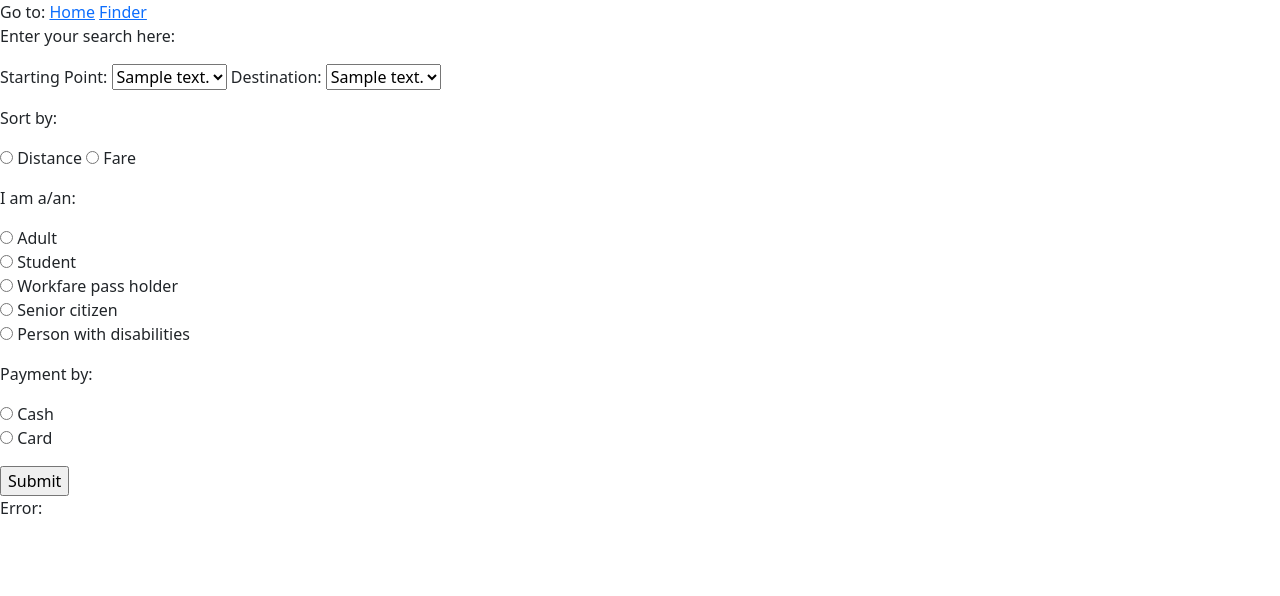
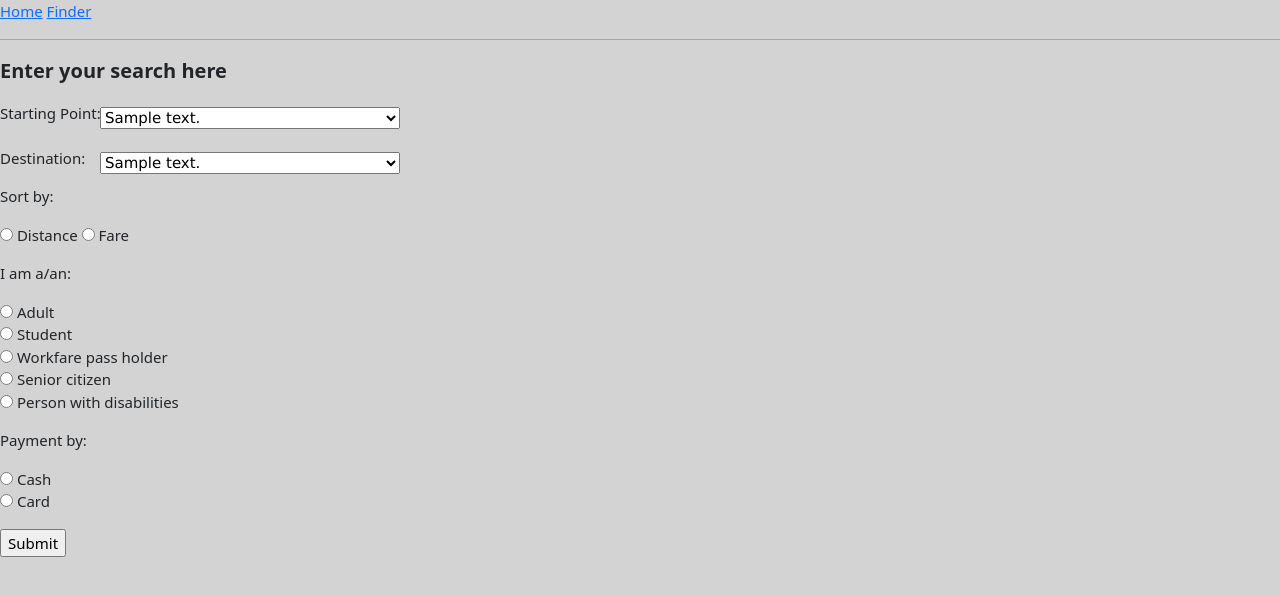
Before and after one commit to Joseph31416/NYJC-JC2-Capstone-project-Bus-search, a Flask app: template templates/input.html in a window 1280 px wide. Shown: the top 596 px of the page. Run offline with Flask 2, Linux system fonts and the light colour scheme; the template is opened without the code that fills it: most values are stand-ins (such as "Sample title", 1, 10 or a date in 2020).

Commit message:
Added CSS

```diff
--- a/main.py
+++ b/main.py
@@ -36,6 +36,8 @@ def routes():
         temp = sql.optimal(entry["mode"], b1_code, b2_code, bus_routes, entry["group"], entry["payment_mode"])
         results = [tuple(x.values()) for x in temp]
         headers = ["Bus No.", "Distance (in km)", "Fare (in cents)"]
+        if entry["group"] in ["student", "senior", "workfare"]:
+            entry["group"] += " concession pass"
         return render_template("routes.html", results=results, headers=headers, entry=entry)
 
 
--- a/templates/base.html
+++ b/templates/base.html
@@ -9,10 +9,11 @@
     {% endif %}
 </head>
 <body>
-    <div>Go to:
+    <div>
         <a href="{{ url_for('root') }}">Home</a>
         <a href="{{ url_for('routes') }}">Finder</a>
     </div>
+    <hr>
     {% block content %}{% endblock %}
 </body>
 </html>
--- a/templates/input.html
+++ b/templates/input.html
@@ -8,23 +8,51 @@
     <meta charset="UTF-8">
     <title>Search</title>
 </head>
+<style>
+     body{
+        background-color: lightgrey;
+    }
+    #intro{
+        font-size: 20px;
+    }
+    body{
+        font-size: 15px;
+    }
+    .drop_list {
+    margin-top: 5px;
+    margin-bottom: 5px;
+    font-size: 15px;
+    font-family: Verdana;
+    line-height: 30px;
+    position:absolute;
+    left: 100px;
+    width: 300px;
+
+}
+
+</style>
 <body>
-<p>Enter your search here:</p>
+<b><p id="intro">Enter your search here</p></b>
 <form method="POST">
     <label for="start">Starting Point:</label>
-    <select id="start" name="start">
+    <select class="drop_list" id="start" name="start">
         {% for desc in descs %}
             <option value="{{ desc }}">{{ desc }}</option>
         {% endfor %}
     </select>
+    <br>
+    <br>
     <label for="end">Destination:</label>
-    <select id="end" name="end">
+    <select class="drop_list" id="end" name="end">
         {% for desc in descs %}
             <option value="{{ desc }}">{{ desc }}</option>
         {% endfor %}
     </select>
     {% if err_msgs[0] != None %}
-    <p>{{ err_msgs[0] }}</p>
+    <p style="color:red;">{{ err_msgs[0] }}</p>
+    {% endif %}
+    {% if err != None %}
+    <p style="color:red;">{{ err }}</p>
     {% endif %}
     <p>Sort by: </p>
     <input type="radio" id="dist" name="mode" value="distance" required>
@@ -32,7 +60,7 @@
     <input type="radio" id="fare" name="mode" value="fare" required>
     <label for="fare">Fare</label> <br>
     {% if err_msgs[1] != None %}
-    <p>{{ err_msgs[1] }}</p>
+    <p style="color:red;">{{ err_msgs[1] }}</p>
     {% endif %}
     <p>I am a/an:</p>
     <input type="radio" id="adult" name="group" value="adult" required>
@@ -46,7 +74,7 @@
     <input type="radio" id="disabled" name="group" value="disabilities" required>
     <label for="disabled">Person with disabilities</label> <br>
     {% if err_msgs[2] != None %}
-    <p>{{ err_msgs[2] }}</p>
+    <p style="color:red;">{{ err_msgs[2] }}</p>
     {% endif %}
     <p>Payment by:</p>
     <input type="radio" id="cash" name="payment_mode" value="cash" required>
@@ -54,13 +82,10 @@
     <input type="radio" id="card" name="payment_mode" value="card" required>
     <label for="card">Card</label> <br>
     {% if err_msgs[3] != None %}
-    <p>{{ err_msgs[3] }}</p>
+    <p style="color:red;">{{ err_msgs[3] }}</p>
     {% endif %}
     <input type="submit" value="Submit">
 </form>
-{% if err != None %}
-<p>Error: {{ err }}</p>
-{% endif %}
 <script src="https://cdn.jsdelivr.net/npm/bootstrap@5.0.0-beta3/dist/js/bootstrap.bundle.min.js" integrity="sha384-JEW9xMcG8R+pH31jmWH6WWP0WintQrMb4s7ZOdauHnUtxwoG2vI5DkLtS3qm9Ekf" crossorigin="anonymous"></script>
 </body>
 {% endblock %}
--- a/templates/routes.html
+++ b/templates/routes.html
@@ -12,6 +12,10 @@
     table.center{
         margin-left: auto;
         margin-right: auto;
+    }
+     body{
+        background-color: lightgrey;
+        font-size: 15px;
     }
     </style>
     <meta charset="UTF-8">
```
Also changed, not shown: database.py (+6 -2 lines), templates/index.html (+16 -3 lines).
